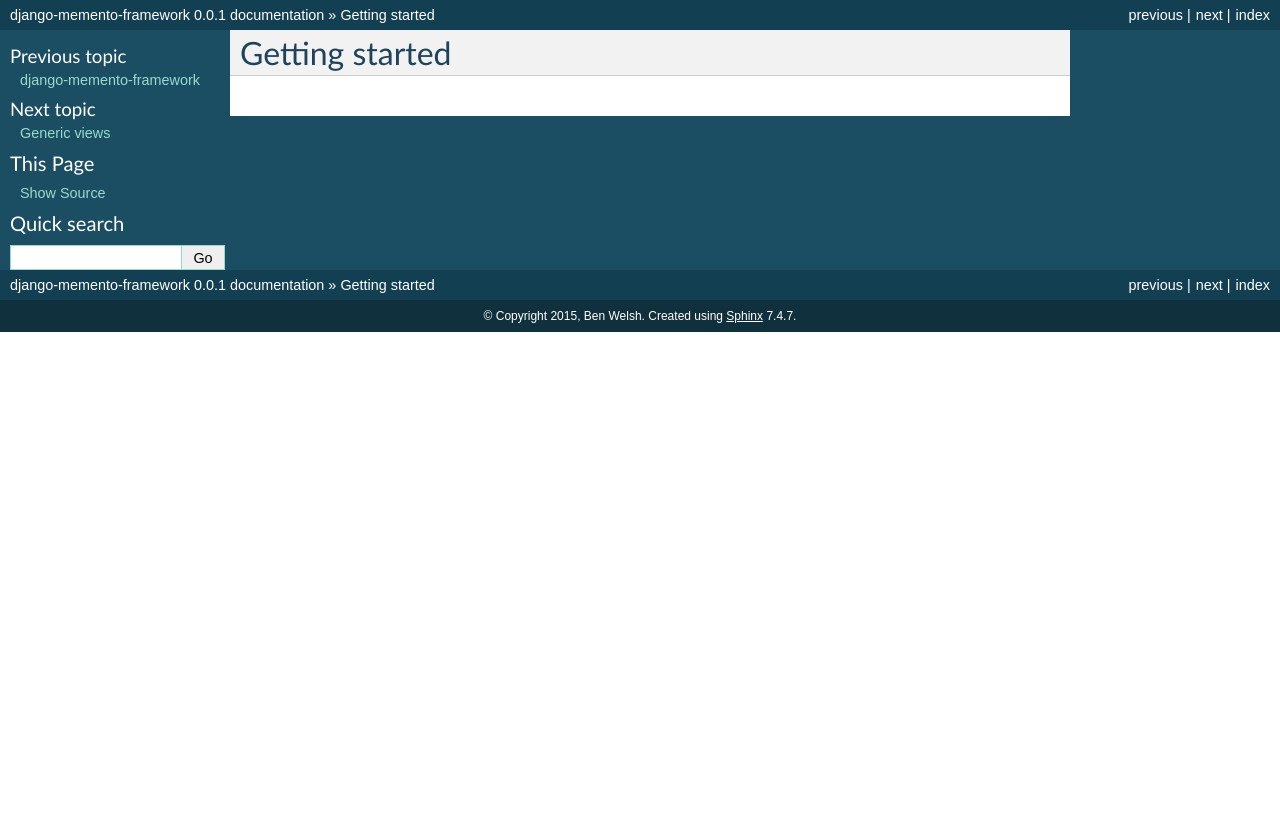
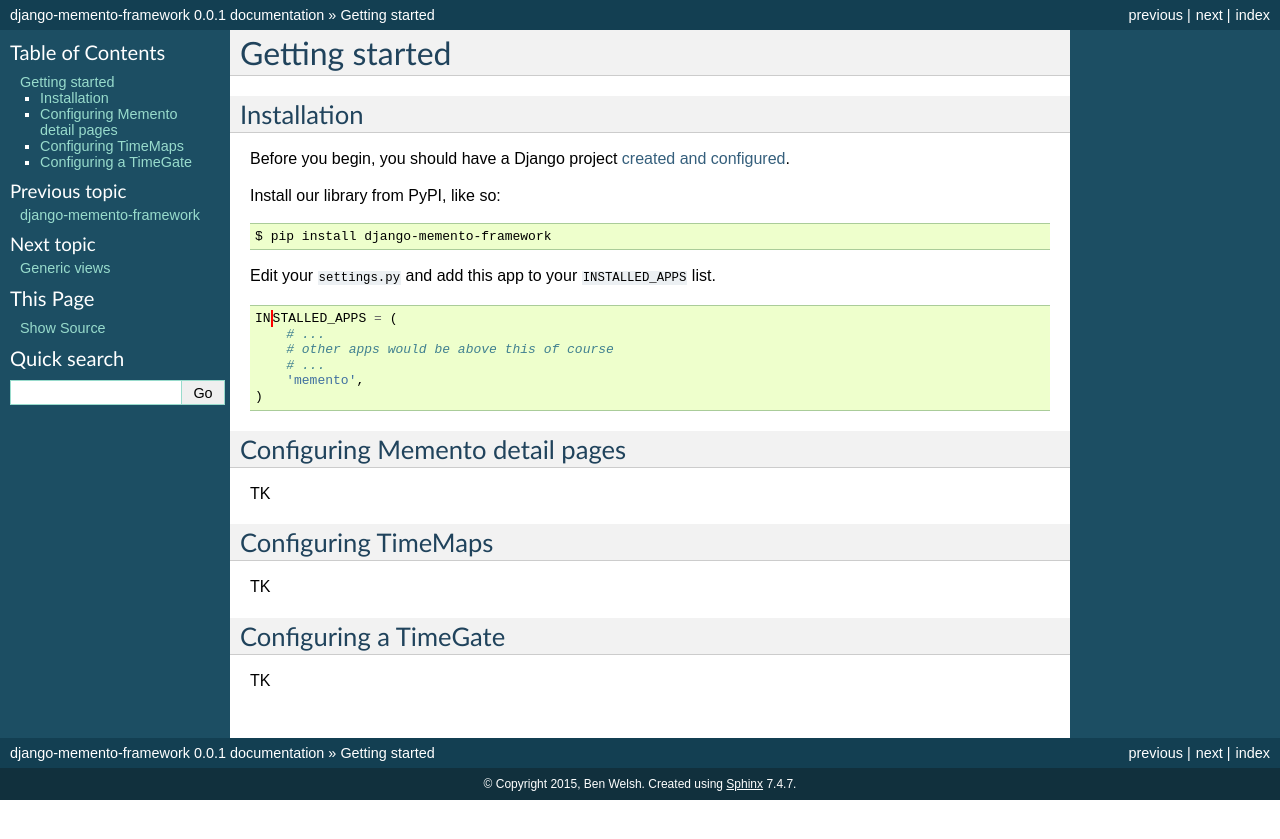
Before and after one commit to palewire/django-memento-framework, a Sphinx documentation site: the page built from docs/gettingstarted.rst, in a window 1280 px wide. Shown: the top 839 px of the page. Built offline with Sphinx 7.4.7, drawn with Linux system fonts in a browser that asks for light colours; pages that are not in the unit, such as notebooks, are missing from menus.

Commit message:
Outline for the docs

```diff
--- a/docs/gettingstarted.rst
+++ b/docs/gettingstarted.rst
@@ -1,2 +1,39 @@
 Getting started
 ===============
+
+Installation
+------------
+
+Before you begin, you should have a Django project `created and configured <https://docs.djangoproject.com/en/dev/intro/install/>`_.
+
+In­stall our library from PyPI, like so:
+
+.. code-block:: bash
+
+    $ pip install django-memento-framework
+
+Edit your ``settings.py`` and add this app to your ``INSTALLED_APPS`` list.
+
+.. code-block:: python
+
+    IN­STALLED_APPS = (
+        # ...
+        # other apps would be above this of course
+        # ...
+        'memento',
+    )
+
+Configuring Memento detail pages
+--------------------------------
+
+TK
+
+Configuring TimeMaps
+--------------------
+
+TK
+
+Configuring a TimeGate
+----------------------
+
+TK
```
Also changed, not shown: docs/genericviews.rst (+9 -20 lines), 1 other file.
